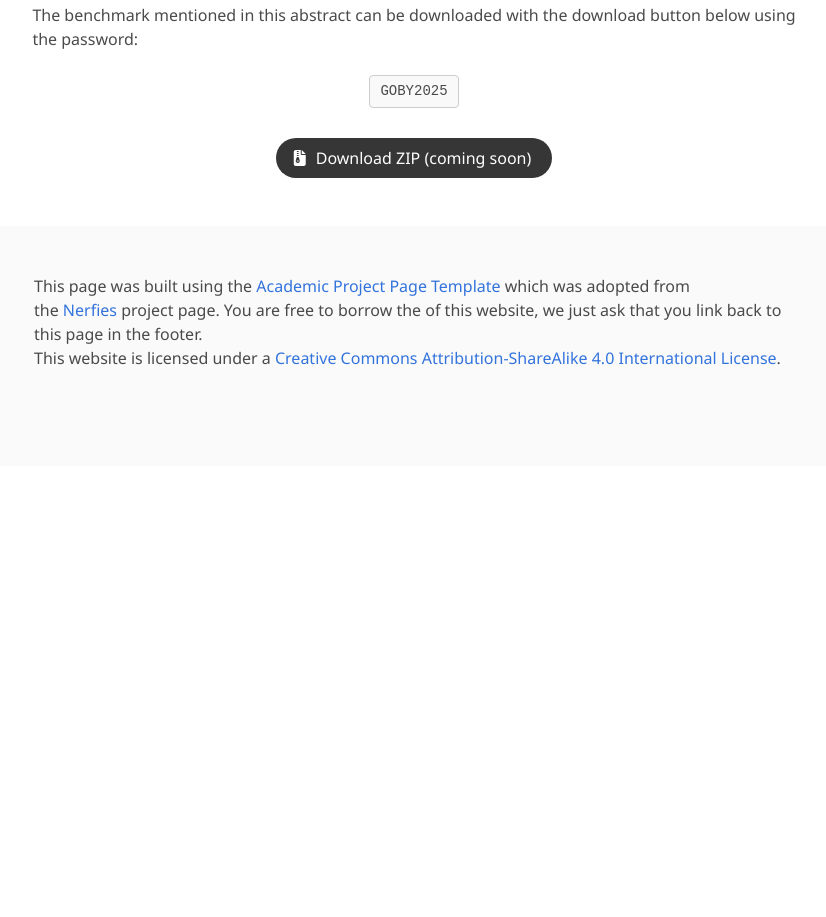
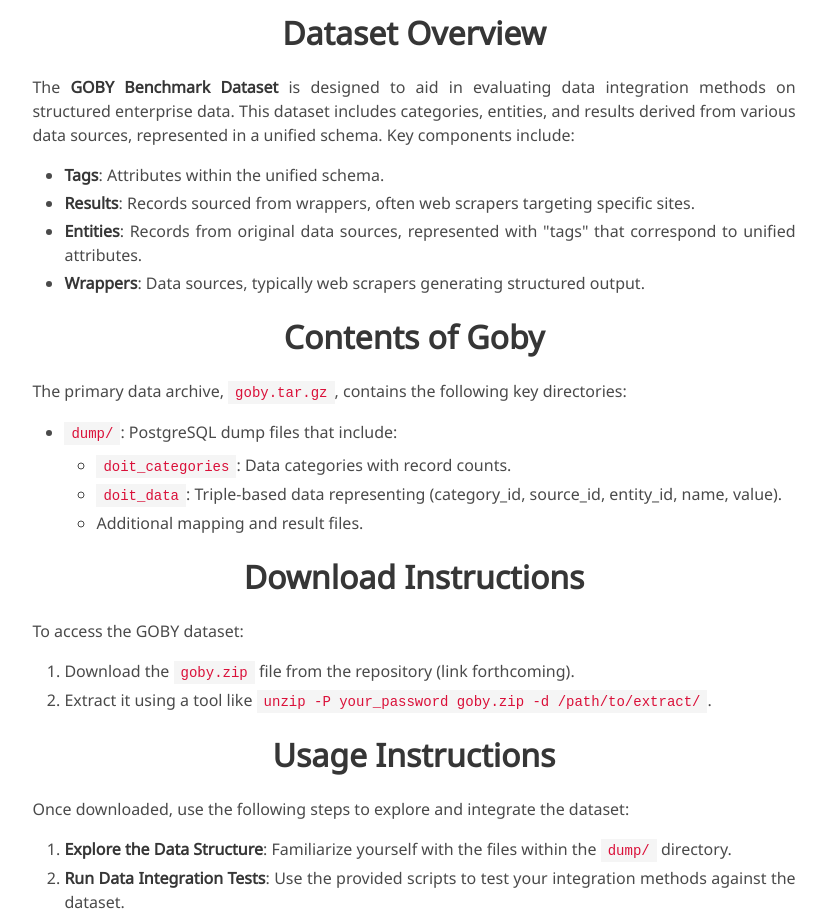
Before and after one commit to fabian-ai/goby, a plain HTML site: page index.html in a window 1280 px wide. Shown: the part 832-1749 px from the top of the page, without its empty margins (226-1052 px from the left). Before the commit the page ends 1298 px from the top, so only its background shows below. Drawn offline with nearby package versions, Linux system fonts and the light colour scheme; some icons are missing; a web font is replaced by a local one.

Commit message:
more instructions

```diff
--- a/index.html
+++ b/index.html
@@ -154,7 +154,7 @@
   <div class="container is-max-desktop">
     <div class="columns is-centered has-text-centered">
       <div class="column is-four-fifths">
-        <h2 class="title is-3">Abstract</h2>
+        <h2 class="title is-3">Paper Abstract</h2>
         <div class="content has-text-justified">
           <p>
             Leading large language models (LLMs) are trained on public data.
@@ -174,6 +174,65 @@
             with public data.
           </p>
         </div>
+      </div>
+    </div>
+</section>
+
+<section class="section is-light">
+  <div class="container is-max-desktop">
+    <div class="columns is-centered has-text-centered">
+      <div class="column is-four-fifths">
+        <h2 class="title is-3">Dataset Overview</h2>
+        <div class="content has-text-justified">
+          <p>
+            The <strong>GOBY Benchmark Dataset</strong> is designed to aid in evaluating data integration methods on structured enterprise data. This dataset includes categories, entities, and results derived from various data sources, represented in a unified schema. Key components include:
+          </p>
+          <ul>
+            <li><strong>Tags</strong>: Attributes within the unified schema.</li>
+            <li><strong>Results</strong>: Records sourced from wrappers, often web scrapers targeting specific sites.</li>
+            <li><strong>Entities</strong>: Records from original data sources, represented with "tags" that correspond to unified attributes.</li>
+            <li><strong>Wrappers</strong>: Data sources, typically web scrapers generating structured output.</li>
+          </ul>
+        </div>
+
+        <h2 class="title is-3">Contents of Goby</h2>
+        <div class="content has-text-justified">
+          <p>
+            The primary data archive, <code>goby.tar.gz</code>, contains the following key directories:
+          </p>
+          <ul>
+            <li><code>dump/</code>: PostgreSQL dump files that include:
+              <ul>
+                <li><code>doit_categories</code>: Data categories with record counts.</li>
+                <li><code>doit_data</code>: Triple-based data representing (category_id, source_id, entity_id, name, value).</li>
+                <li>Additional mapping and result files.</li>
+              </ul>
+            </li>
+          </ul>
+        </div>
+
+        <h2 class="title is-3">Download Instructions</h2>
+        <div class="content has-text-justified">
+          <p>
+            To access the GOBY dataset:
+          </p>
+          <ol>
+            <li>Download the <code>goby.zip</code> file from the repository (link forthcoming).</li>
+            <li>Extract it using a tool like <code>unzip -P your_password goby.zip -d /path/to/extract/</code>.</li>
+          </ol>
+        </div>
+
+        <h2 class="title is-3">Usage Instructions</h2>
+        <div class="content has-text-justified">
+          <p>
+            Once downloaded, use the following steps to explore and integrate the dataset:
+          </p>
+          <ol>
+            <li><strong>Explore the Data Structure</strong>: Familiarize yourself with the files within the <code>dump/</code> directory.</li>
+            <li><strong>Run Data Integration Tests</strong>: Use the provided scripts to test your integration methods against the dataset.</li>
+          </ol>
+        </div>
+
         <h2 class="title is-3">Download the Goby Benchmark</h2>
         <div class="content has-text-justified">
           <p>
@@ -193,6 +252,8 @@
             <span>Download ZIP (coming soon)</span>
           </a>
         </div>
+
+
       </div>
     </div>
   </div>
@@ -228,6 +289,8 @@
   </div>
 </footer>
 
+
+
 <!-- Statcounter tracking code -->
 
 <!-- You can add a tracker to track page visits by creating an account at statcounter.com -->
```
Also changed, not shown: 1 other file.
